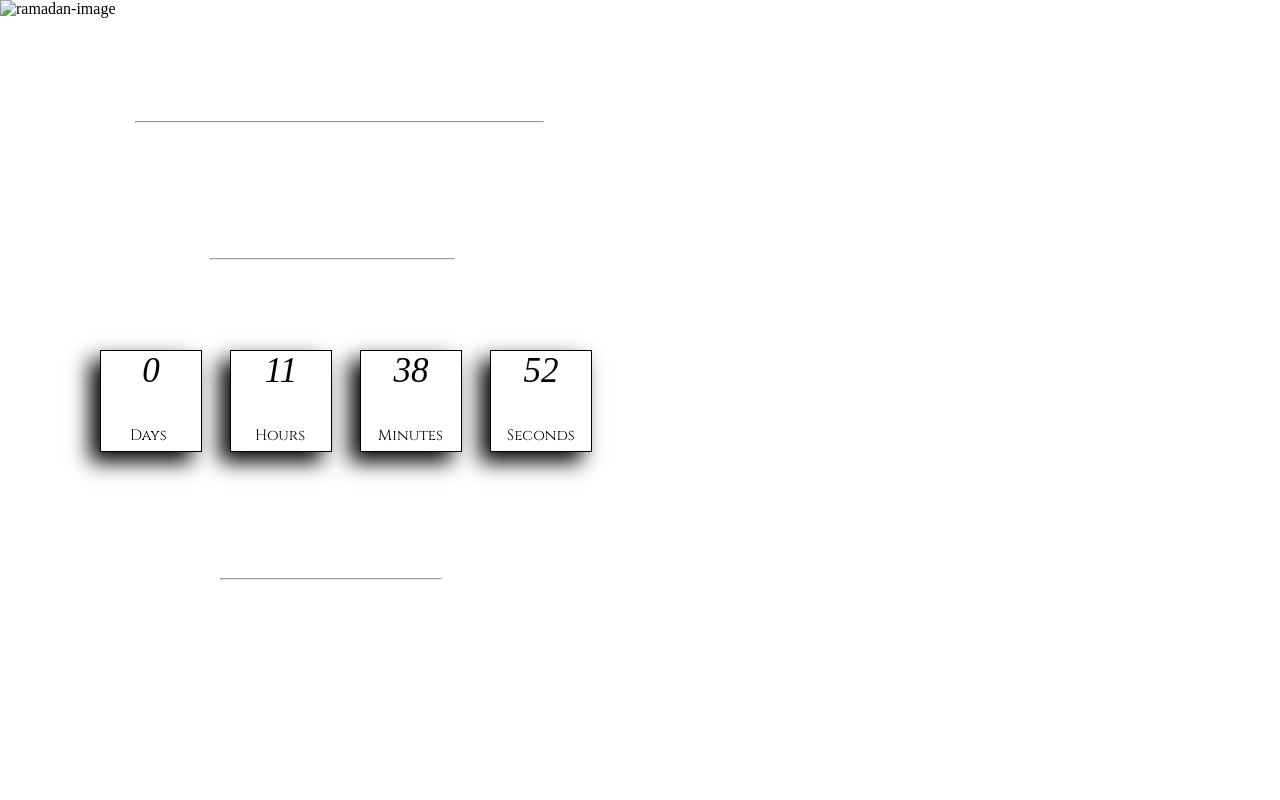
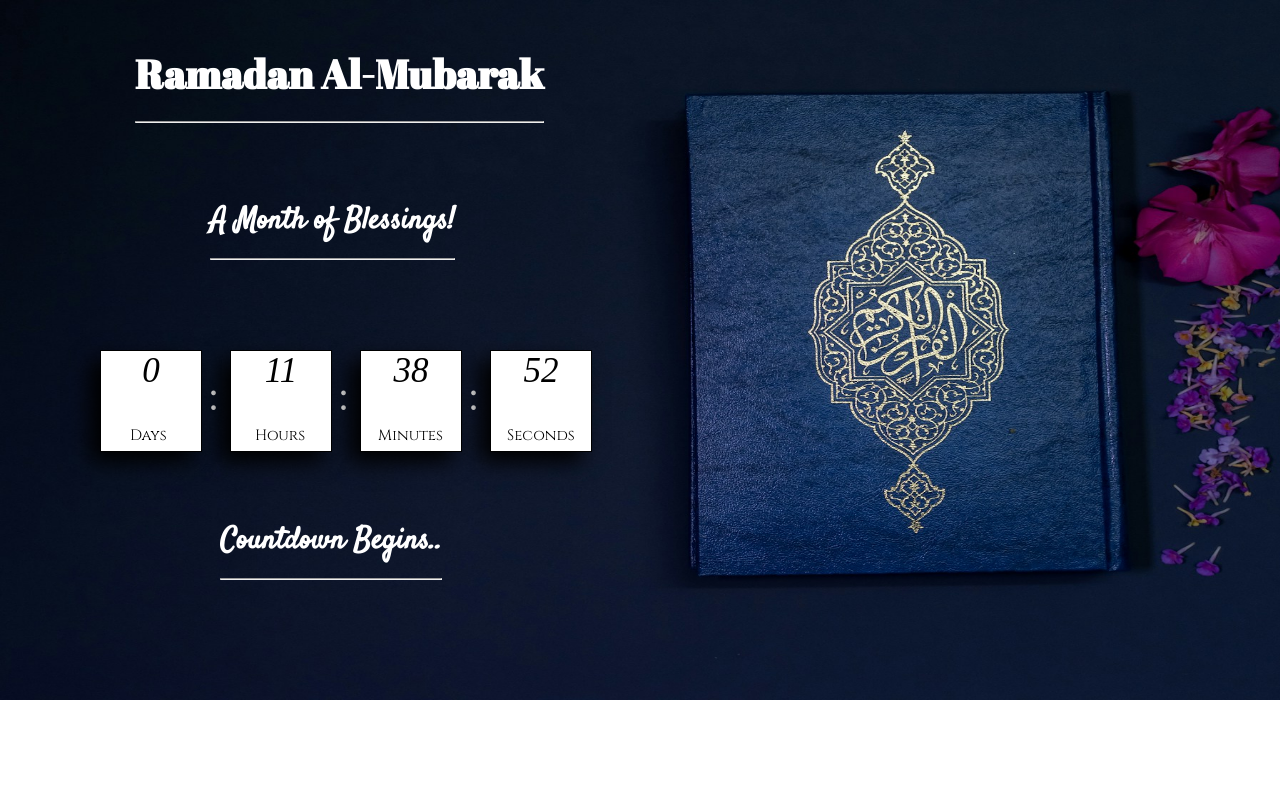
Before and after one commit to atiffaisal7/countdown2, a plain HTML site: page index.html in a window 1280 px wide. Shown: the top 800 px of the page. Drawn offline with Linux system fonts and the light colour scheme.

Commit message:
Add files via upload

```diff
--- a/index.html
+++ b/index.html
@@ -30,7 +30,7 @@
 
 
 
-    <img class="img-1" src="images/islamic1.jpg" alt="ramadan-image"> <br> <br> <br> <br> <br>
+    <img class="img-1" src="islamic1.jpg" alt="ramadan-image"> <br> <br> <br> <br> <br>
 <div class="blur"> </div>
 
 
```
